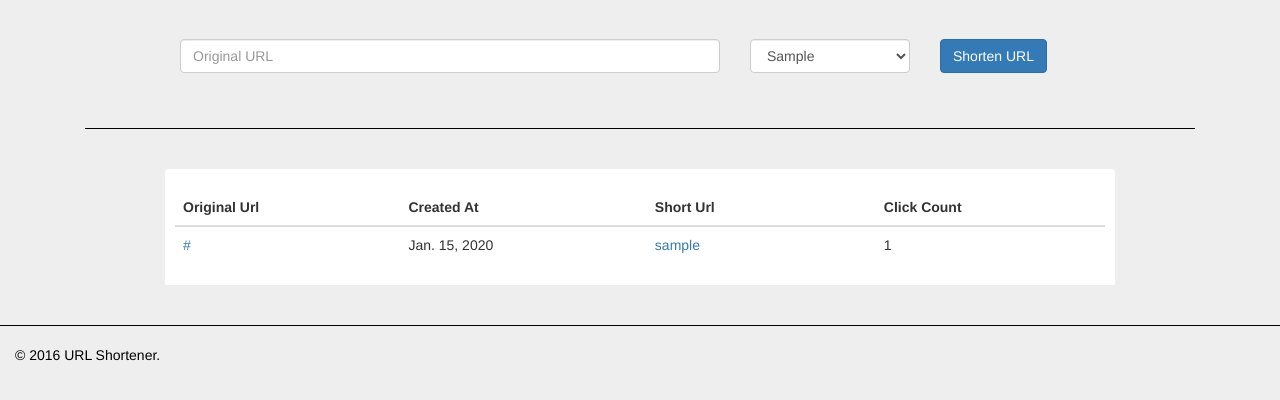
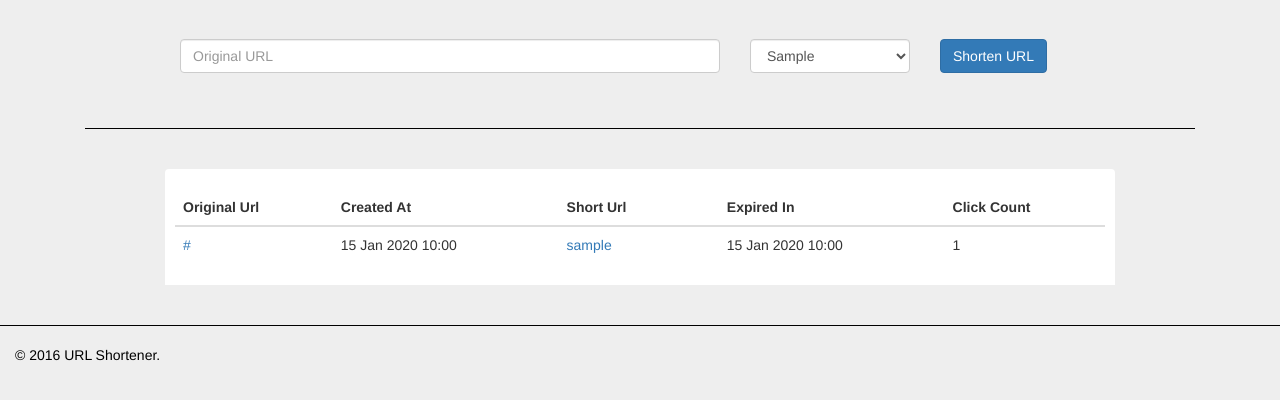
Before and after one commit to yakupadakli/url_shortener, a Django app: template shortener/templates/shortener/link_list.html in a window 1280 px wide. Shown: the part 51-451 px from the top of the page. Run offline with Django 3.2, Linux system fonts and the light colour scheme; the template is opened without the code that fills it: most values are stand-ins (such as "Sample title", 1, 10 or a date in 2020); some libraries are stand-ins or nearby versions.

Commit message:
Some updates and fixes.

```diff
--- a/shortener/templates/shortener/_link_detail_single.html
+++ b/shortener/templates/shortener/_link_detail_single.html
@@ -3,12 +3,12 @@
 <tr>
   <td>
     <a href="{{ object.original_url }}" target="_blank">
-      {{ object.original_url }}
+      {{ object.original_url|truncatechars:45 }}
     </a>
   </td>
-  <td class="hidden-xs">{{ object.created_at.date }}</td>
+  <td class="hidden-xs">{{ object.created_at|date:"d M Y H:i" }}</td>
   <td>
-    <a href="{{ object.short_url }}" target="_blank" id="{{ object.slug }}">
+    <a href="{{ object.short_url }}" {% if not object.is_expired %}target="_blank"{% endif %} id="{{ object.slug }}">
       {{ object.slug }}
     </a>
 
@@ -16,5 +16,6 @@
       <i class="fa fa-copy fa-lg"></i>
     </div>
   </td>
-  <td>{{ object.click_count }}</td>
+  <td class="hidden-xs">{{ object.get_expiry_date|date:"d M Y H:i" }}</td>
+  <td class="hidden-xs">{{ object.click_count }}</td>
 </tr>
--- a/shortener/templates/shortener/link_detail.html
+++ b/shortener/templates/shortener/link_detail.html
@@ -11,7 +11,8 @@
           <th>{% trans "Original Url" %}</th>
           <th class="hidden-xs">{% trans "Created At" %}</th>
           <th>{% trans "Short Url" %}</th>
-          <th>{% trans "Click Count" %}</th>
+          <th class="hidden-xs">{% trans "Expired In" %}</th>
+          <th class="hidden-xs">{% trans "Click Count" %}</th>
         </tr>
         </thead>
         <tbody>
--- a/shortener/templates/shortener/link_list.html
+++ b/shortener/templates/shortener/link_list.html
@@ -38,7 +38,8 @@
           <th>{% trans "Original Url" %}</th>
           <th class="hidden-xs">{% trans "Created At" %}</th>
           <th>{% trans "Short Url" %}</th>
-          <th>{% trans "Click Count" %}</th>
+          <th class="hidden-xs">{% trans "Expired In" %}</th>
+          <th class="hidden-xs">{% trans "Click Count" %}</th>
         </tr>
         </thead>
         <tbody>
--- a/shortener/views.py
+++ b/shortener/views.py
@@ -55,11 +55,15 @@ class LinkRedirectView(RedirectView, DetailView):
 
     def get_redirect_url(self, *args, **kwargs):
         link = self.get_object()
+        if link.is_expired:
+            messages.warning(self.request, _(u"Link is expired"))
+            return reverse_lazy("index")
         Link.objects.filter(id=link.id).update(click_count=link.click_count + 1)
         return link.original_url
 
 
 class LinkListView(LinkMixin, ListView):
+    ordering = "-created_at"
     queryset = Link.objects.filter(is_active=True)
     template_name = "shortener/link_list.html"
 
```
Also changed, not shown: shortener/models.py (+4 -4 lines).
